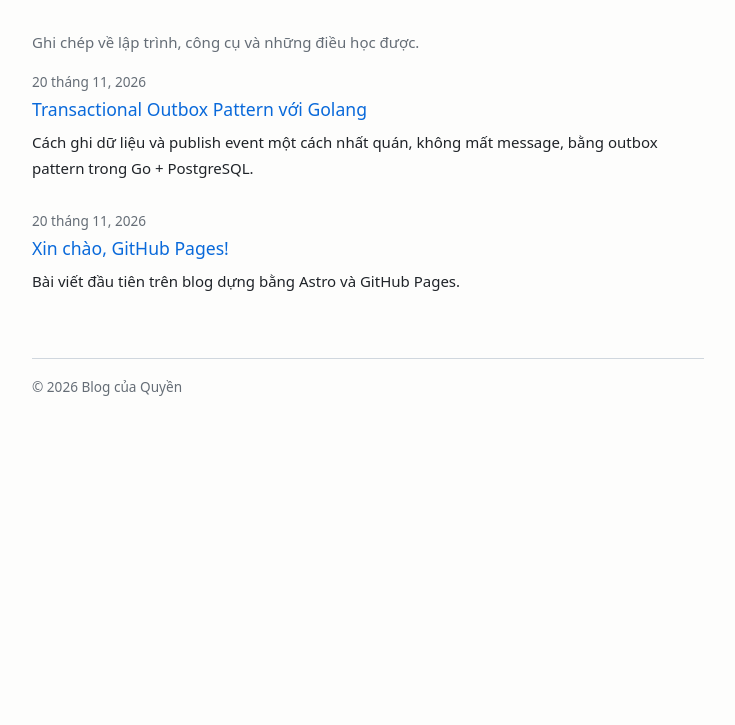
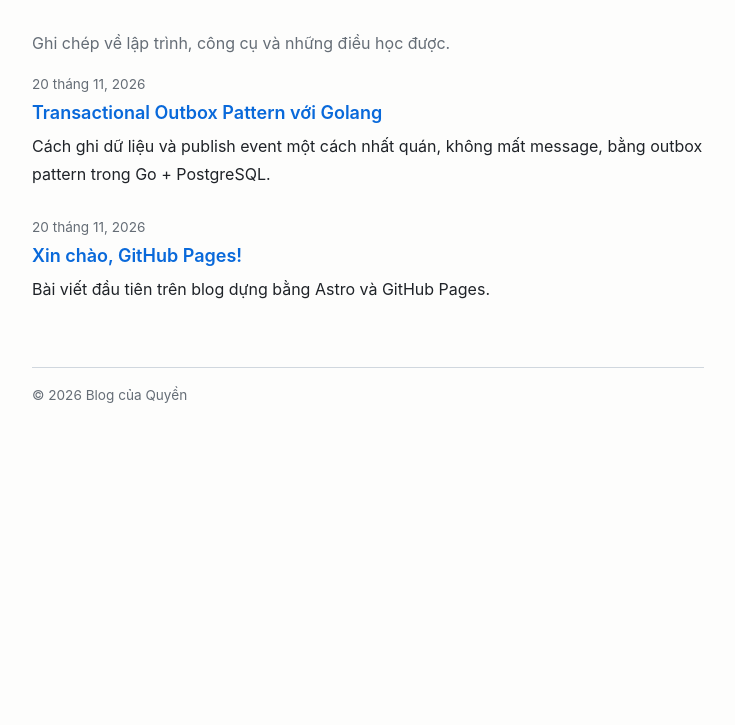
Before and after one commit to quyencv-creator/quyencv-creator.github.io, an Astro site: page / in a window 1280 px wide. Shown: the part 75-800 px from the top of the page, without its empty margins (272-1007 px from the left). Built offline with nearby package versions, Linux system fonts and the light colour scheme; Astro itself is replaced by a stand-in of ours.

Commit message:
Match Astro docs typography (system font stack, 16px, 1.75 line-height)

```diff
--- a/src/styles/global.css
+++ b/src/styles/global.css
@@ -1,5 +1,7 @@
 :root {
   --bg: #fdfdfc; --fg: #1f2328; --muted: #656d76; --accent: #0969da; --border: #d0d7de; --code: #f3f4f6;
+  --font: -apple-system, BlinkMacSystemFont, "Segoe UI", Roboto, "Helvetica Neue", "Noto Sans", Arial, sans-serif, "Apple Color Emoji", "Segoe UI Emoji", "Segoe UI Symbol", "Noto Color Emoji";
+  --font-mono: ui-monospace, SFMono-Regular, Menlo, Monaco, Consolas, "Liberation Mono", "Courier New", monospace;
   color-scheme: light dark;
 }
 @media (prefers-color-scheme: dark) {
@@ -9,29 +11,33 @@
 body {
   margin: 0 auto; max-width: 44rem; padding: 1.5rem 1rem 3rem;
   background: var(--bg); color: var(--fg);
-  font: 300 15px/1.75 system-ui, -apple-system, "Segoe UI", Roboto, sans-serif;
+  font: 400 1rem/1.75 var(--font);
+  -webkit-font-smoothing: antialiased;
 }
 a { color: var(--accent); text-decoration: none; }
 a:hover { text-decoration: underline; }
 header { display: flex; flex-wrap: wrap; gap: .75rem; justify-content: space-between; align-items: baseline;
   border-bottom: 1px solid var(--border); padding-bottom: 1rem; margin-bottom: 2rem; }
-.brand { font-weight: 500; font-size: 1.1rem; color: var(--fg); }
+.brand { font-weight: 600; font-size: 1.1rem; color: var(--fg); }
 nav { display: flex; gap: 1rem; }
 .lead, .meta, time, footer { color: var(--muted); }
 .posts { list-style: none; padding: 0; }
 .posts li { margin-bottom: 1.75rem; }
 .posts time { display: block; font-size: .85rem; }
-.posts a { font-size: 1.1rem; font-weight: 500; }
+.posts a { font-size: 1.125rem; font-weight: 600; }
 .posts p { margin: .25rem 0 0; }
 .tag { margin-left: .6rem; font-size: .9rem; }
-h1, h2, h3 { line-height: 1.3; font-weight: 500; }
-h1 { font-size: 1.7rem; }
-h2 { font-size: 1.3rem; }
-strong, th { font-weight: 500; }
+h1, h2, h3 { line-height: 1.2; font-weight: 600; margin: 1.5em 0 .5em; }
+h1 { font-size: 2.1875rem; margin-top: 0; }
+h2 { font-size: 1.8125rem; }
+h3 { font-size: 1.5rem; }
+@media (min-width: 50rem) { h1 { font-size: 2.625rem; } h2 { font-size: 2.1875rem; } h3 { font-size: 1.8125rem; } }
+strong, th { font-weight: 600; }
+code, pre { font-family: var(--font-mono); }
 table { border-collapse: collapse; font-size: .9em; }
 th, td { border: 1px solid var(--border); padding: .35rem .6rem; }
 img { max-width: 100%; height: auto; }
-pre { font-size: .85rem; padding: 1rem; border-radius: 8px; overflow-x: auto; }
+pre { font-size: .875rem; padding: 1rem; border-radius: 8px; overflow-x: auto; }
 :not(pre) > code { background: var(--code); padding: .1em .35em; border-radius: 4px; font-size: .9em; }
 blockquote { margin: 0; padding-left: 1rem; border-left: 3px solid var(--border); color: var(--muted); }
 footer { margin-top: 4rem; font-size: .85rem; border-top: 1px solid var(--border); padding-top: 1rem; }
```
